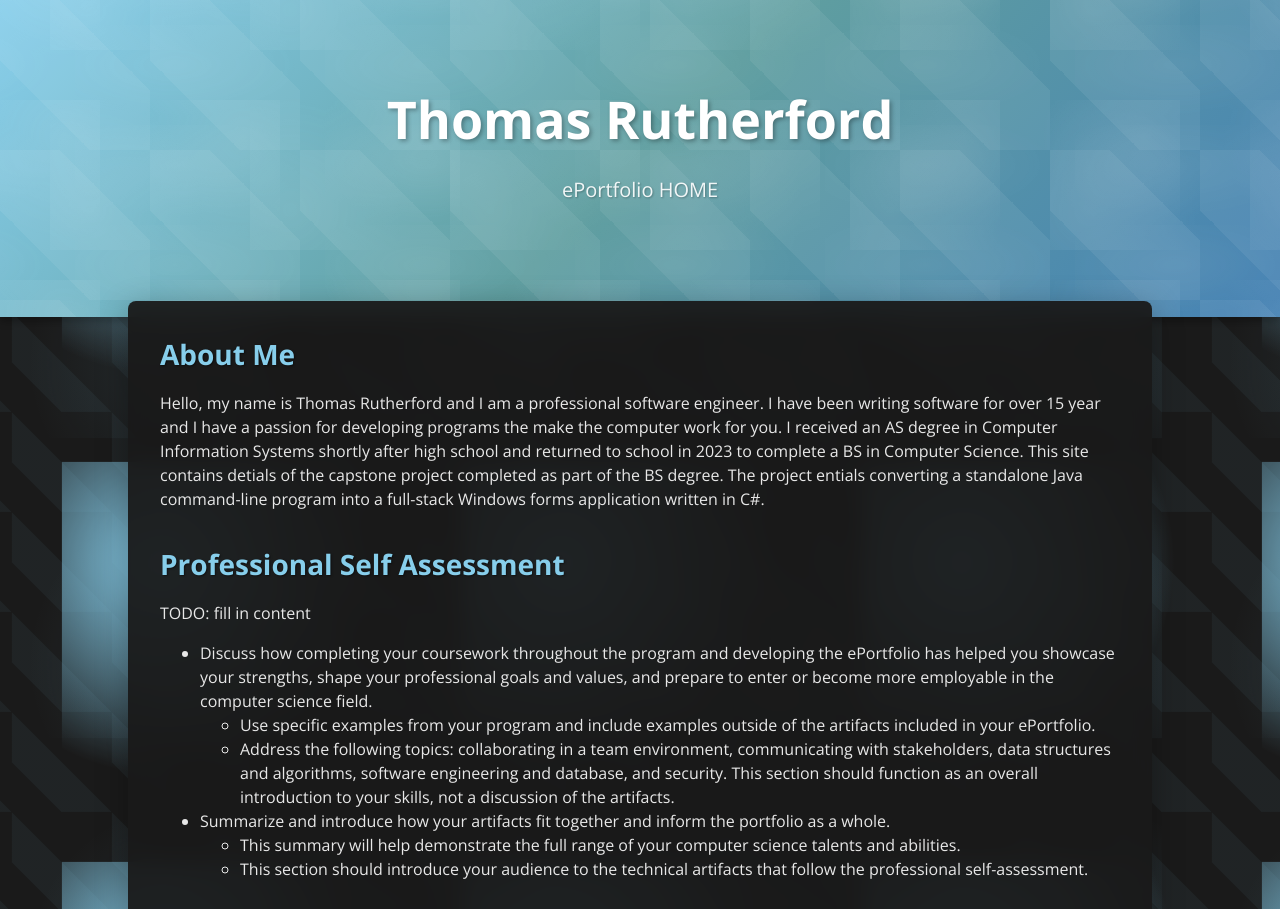
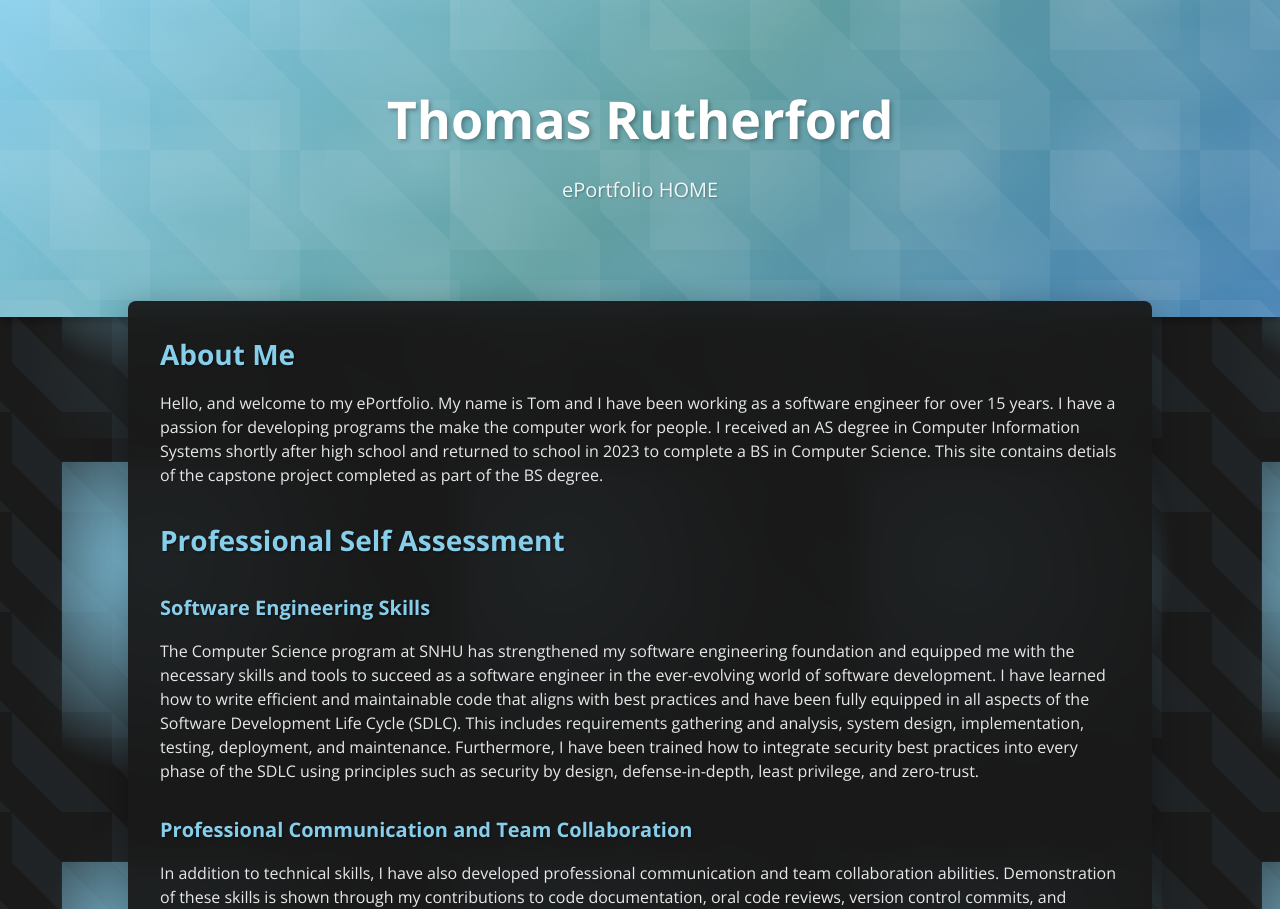
Before and after one commit to twrutherford81/twrutherford81.github.io, a Jekyll site: the page built from index.md, in a window 1280 px wide and 1400 px high. Shown: the top 909 px of the window. Built offline with Jekyll 4.4.1, drawn with Linux system fonts in a browser that asks for light colours; some of the changed text lies outside the part shown.

Commit message:
dev: add professional self assessment

```diff
--- a/index.md
+++ b/index.md
@@ -6,20 +6,36 @@ description: ePortfolio HOME
 
 ## About Me
 
-Hello, my name is Thomas Rutherford and I am a professional software engineer. I have been writing software for over 15 year and I have a passion for developing programs the make the computer work for you. I received an AS degree in Computer Information Systems shortly after high school and returned to school in 2023 to complete a BS in Computer Science. This site contains detials of the capstone project completed as part of the BS degree. The project entials converting a standalone Java command-line program into a full-stack Windows forms application written in C#.
+Hello, and welcome to my ePortfolio. My name is Tom and I have been working as a software engineer for over 15 years. I have a passion for developing programs the make the computer work for people. I received an AS degree in Computer Information Systems shortly after high school and returned to school in 2023 to complete a BS in Computer Science. This site contains detials of the capstone project completed as part of the BS degree.
 
 ## Professional Self Assessment
 
-TODO: fill in content
+### Software Engineering Skills
+The Computer Science program at SNHU has strengthened my software engineering foundation and equipped me with the necessary skills and tools to succeed as a software engineer in the ever-evolving world of software development. I have learned how to write efficient and maintainable code that aligns with best practices and have been fully equipped in all aspects of the Software Development Life Cycle (SDLC). This includes requirements gathering and analysis, system design, implementation, testing, deployment, and maintenance. Furthermore, I have been trained how to integrate security best practices into every phase of the SDLC using principles such as security by design, defense-in-depth, least privilege, and zero-trust.
 
-- Discuss how completing your coursework throughout the program and developing the ePortfolio has helped you showcase your strengths, shape your professional goals and values, and prepare to enter or become more employable in the computer science field.
-  - Use specific examples from your program and include examples outside of the artifacts included in your ePortfolio.
-  - Address the following topics: collaborating in a team environment, communicating with stakeholders, data structures and algorithms, software engineering and database, and security. This section should function as an overall introduction to your skills, not a discussion of the artifacts.
-- Summarize and introduce how your artifacts fit together and inform the portfolio as a whole.
-  - This summary will help demonstrate the full range of your computer science talents and abilities.
-  - This section should introduce your audience to the technical artifacts that follow the professional self-assessment.
+### Professional Communication and Team Collaboration
+In addition to technical skills, I have also developed professional communication  and team collaboration abilities. Demonstration of these skills is shown through my contributions to code documentation, oral code reviews, version control commits, and project documents. The combination of technical and soft skills forms the foundation for me to professionally communicate with stakeholders and deliver an end-product that meets their needs. Evidence of these abilities and others can be found throughout the content in this portfolio. For instance, some of the solutions provided are:
 
-## Project Details
+-	A comprehensive code review highlighting issues and recommendations for improvement
+-	Development of a full-stack PC application
+-	Implementing data structures and algorithms for maximum efficiency
+-	Designing databases and the supporting infrastructure
+-	Thorough documentation using code comments and README files
+
+### Professional Accomplishments
+Aside from the content displayed in this portfolio, there have been several accomplishments throughout my career and education of which I am proud. The development efforts I am most proud of are:
+
+-	A full-stack PC program for hospital staff to test specific medical equipment
+-	Android applications for use in the medical environment deployed via Google Play
+-	Integrate OTA update functionality into a custom AOSP build
+
+### Personal Reflection
+The education and experiences throughout the course of the Computer Science program have had a significant impact on my decision to continue my career as a software development professional. I am confident that I can work and thrive in any software environment because of the exposure to the various software architectures received at SNHU. The solutions I have developed range from simple scripting applications in Python to full-stack applications using architectures like the MEAN stack and Microsoft’s .NET framework. Although I have not worked with every architecture, I have learned how to quickly become familiar with new development environments and adapt to their nuances. I have come to appreciate the challenge of new and diverse project opportunities because I know it will help me to grow as a software engineer.
+
+### Portfolio Overview
+The code contained in this portfolio shows my ability to transform an existing command-line based search algorithm into a full-stack PC application with an integrated cloud-based database and CI/CD support. The original artifact and a selection of the enhanced artifacts are available for view using the links below.
+
+## Portfolio Contents
 
 - **Code Review:**
   *An informal code review of the java artifact and the planned enhancements*<br><br>
```
